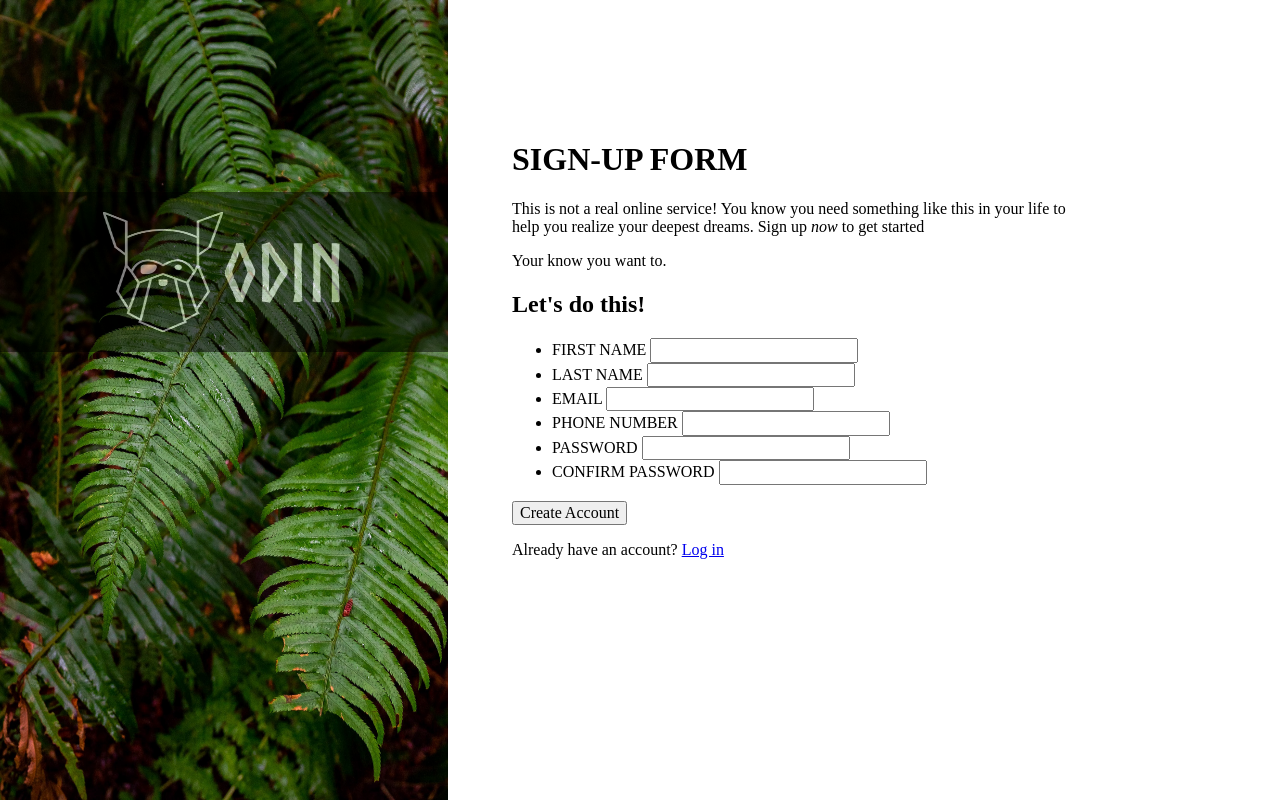
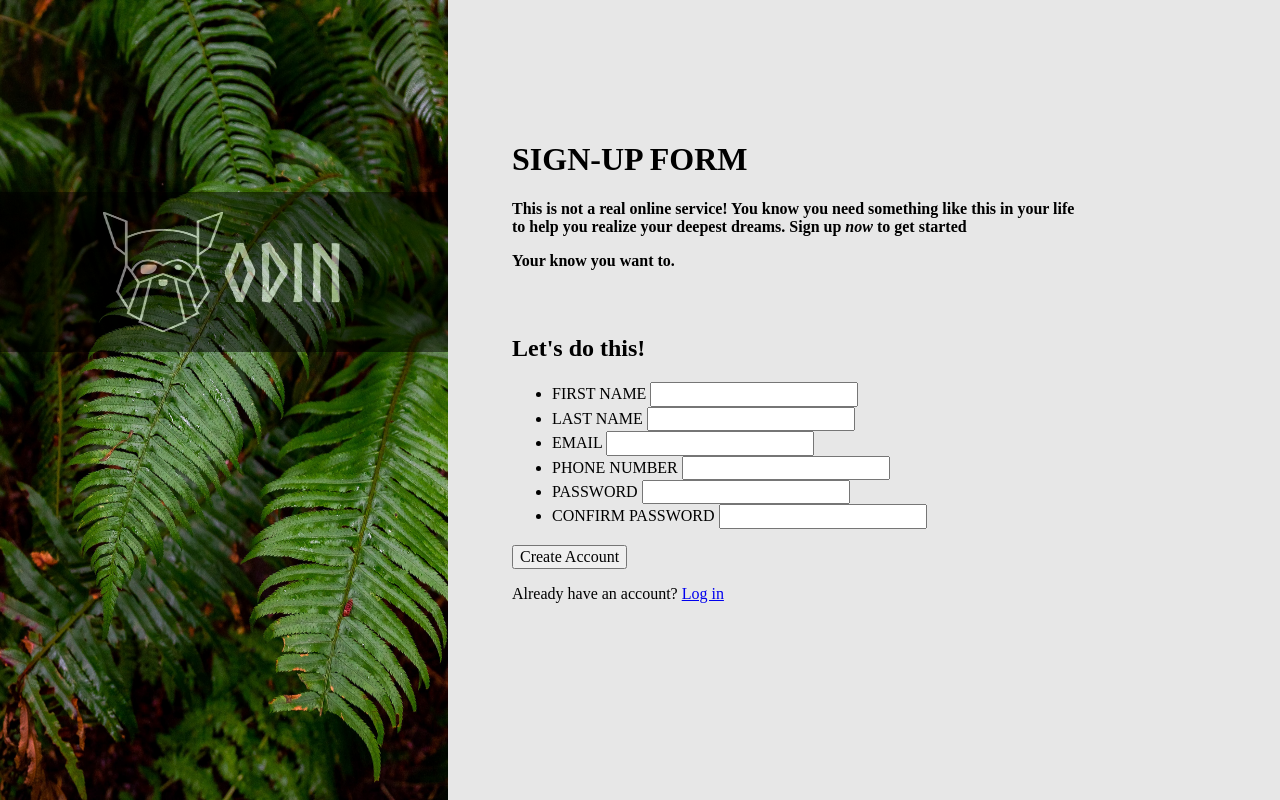
Before and after one commit to had-arach-eric/sign-up-form, a plain HTML site: page index.html in a window 1280 px wide. Drawn offline with Linux system fonts and the light colour scheme.

Commit message:
Do h1 and paragraphs.

```diff
--- a/styles/style.css
+++ b/styles/style.css
@@ -52,9 +52,15 @@ body {
 }
 
 .right {
-  padding-right: 15vw;
-  padding-left: 5vw;
-  padding-top: 15vh;
-  padding-bottom: 15vh;
+  padding: 15vh 15vw 15vh 5vw;
   width: 65vw;
+  background-color: #e7e7e7;
 }
+
+.description > p {
+  font-weight: bold;
+}
+
+.description p:last-child {
+  margin-bottom: 8vh;
+}
```
